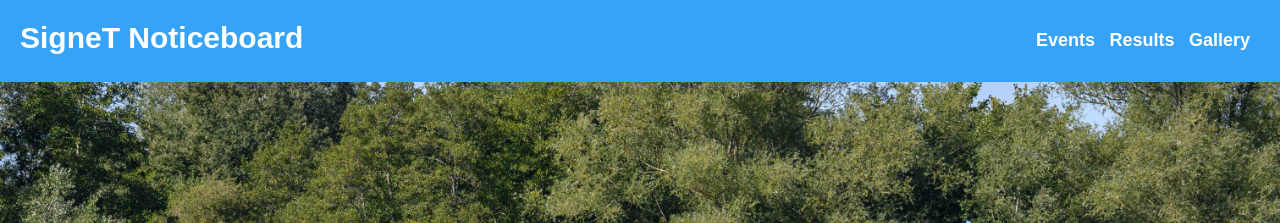
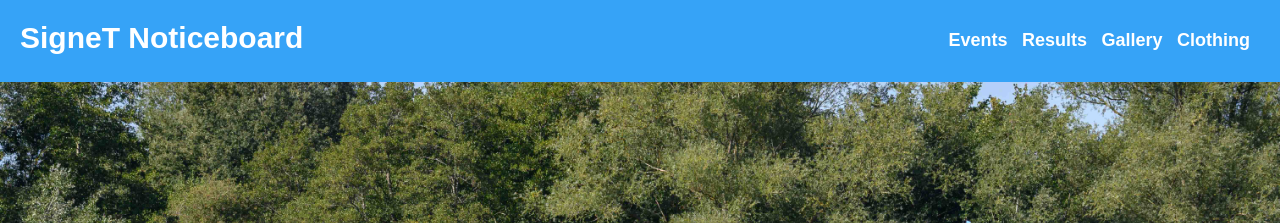
Before and after one commit to wrussell1999/signet-website, a Jekyll site: the page built from blog.html, in a window 1280 px wide. Shown: the top 223 px of the page. Built offline with Jekyll 4.4.1, drawn with Linux system fonts in a browser that asks for light colours; nearby versions of some CDN libraries.

Commit message:
Add clothing to site

```diff
--- a/_includes/navbar.html
+++ b/_includes/navbar.html
@@ -17,6 +17,10 @@
                 <a href="/gallery">
                     <h2>Gallery</h2>
                 </a>
+                <a href="https://signet.stitchprint.co.uk">
+                    <h2>Clothing</h2>
+                </a>
+
             </div>
             <a href="javascript:void(0);" id="hamburger" class="icon" onclick="showMenu()">
                 <i id="hamburger-icon" class="fa fa-bars"></i>
```
Also changed, not shown: Gemfile.lock.
